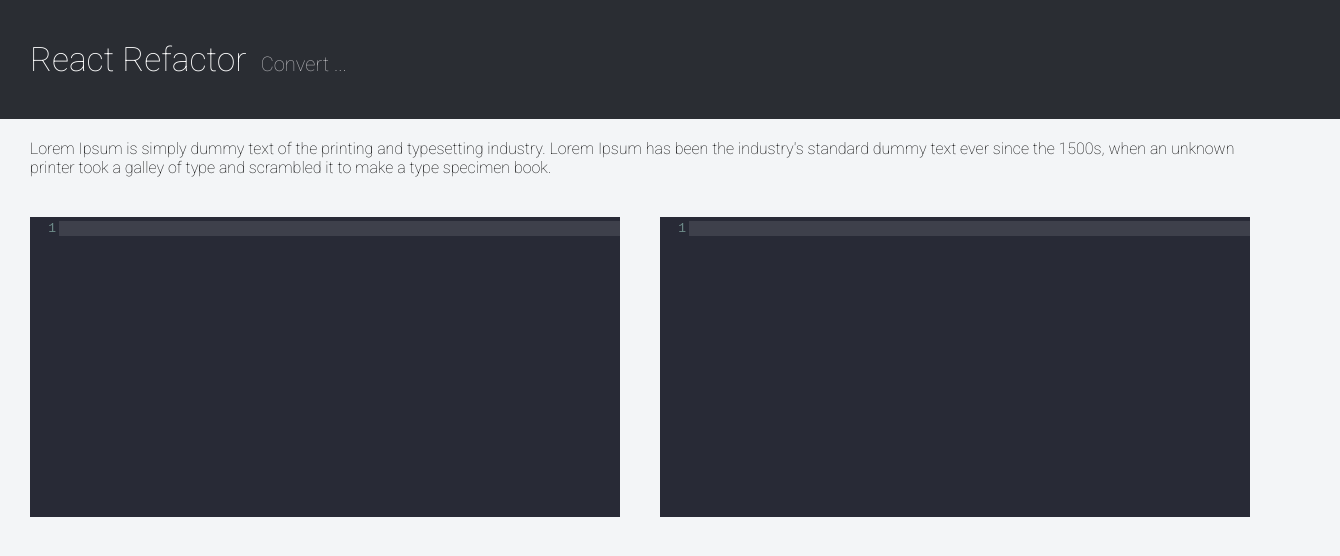
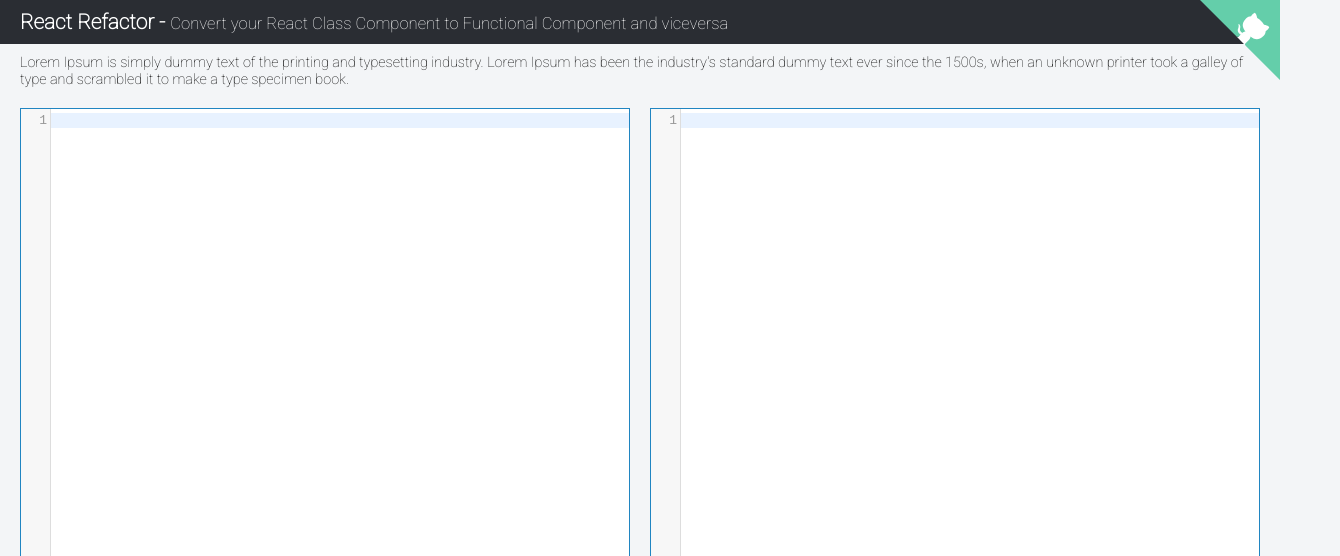
Before and after one commit to chrvadala/react-refactor, a React (Create React App) app: page / in a window 1280 px wide. Shown: the top 556 px of the page, 1340 px wide, since content can reach past the window. Built offline with nearby package versions, Linux system fonts and the light colour scheme.

Commit message:
improves gui style

```diff
--- a/src/App.js
+++ b/src/App.js
@@ -2,20 +2,26 @@
 import Content from "./Content";
 import Header from "./Header";
 import Introduction from "./Introduction";
+import GithubRibbon from "./GithubRibbon";
 
 const S_App = {
-  position: 'relative',
+  height: '100%',
+  display: 'flex',
+  flexDirection: 'column',
+  alignItems: 'stretch',
+  alignContent: 'flex-end',
 }
 
 class App extends Component {
   render() {
-    return (
+    return [
+      <GithubRibbon url={'https://github.com/chrvadala/react-refactor'}/>,
       <div className="App" style={S_App}>
         <Header/>
         <Introduction/>
         <Content/>
       </div>
-    );
+    ]
   }
 }
 
--- a/src/CodeEditor.jsx
+++ b/src/CodeEditor.jsx
@@ -1,7 +1,6 @@
 import React from 'react';
 import PropTypes from 'prop-types';
 import "codemirror/lib/codemirror.css";
-import "codemirror/theme/dracula.css";
 import "codemirror/mode/javascript/javascript.js";
 import "codemirror/mode/jsx/jsx.js";
 import "codemirror/addon/selection/active-line.js";
@@ -17,7 +16,6 @@
   lineNumbers: true,
   styleActiveLine: true,
   matchBrackets: true,
-  theme: 'dracula',
 }
 
 class CodeEditor extends React.PureComponent {
@@ -33,7 +31,7 @@
 
     let opt = {...EditorOpt, readOnly}
     this.CodeEditor = CodeMirror.fromTextArea(this.Editor, opt);
-
+    this.CodeEditor.setSize("100%", "100%");
     if (!readOnly) {
       this.CodeEditor.on('changes', instance => onChange(instance.getValue()))
     }
--- a/src/Content.jsx
+++ b/src/Content.jsx
@@ -4,14 +4,17 @@
 
 const S_CONTENT = {
   display: 'flex',
-  alignContent: 'strech',
+  alignContent: 'stretch',
   justifyContent: 'center',
   padding: "0 10px",
+  alignItems: "stretch",
+  height: "100%",
 }
 
 const S_COL = {
   width: '50%',
-  padding: "20px",
+  border: "1px solid #2085c1",
+  margin: 10,
 }
 
 class Content extends React.Component {
--- /dev/null
+++ b/src/GithubRibbon.css
@@ -0,0 +1,34 @@
+.github-corner:hover .octo-arm {
+  animation: octocat-wave 560ms ease-in-out
+}
+
+@keyframes octocat-wave {
+  0%, 100% {
+    transform: rotate(0)
+  }
+  20%, 60% {
+    transform: rotate(-25deg)
+  }
+  40%, 80% {
+    transform: rotate(10deg)
+  }
+}
+
+@media (max-width: 500px) {
+  .github-corner:hover .octo-arm {
+    animation: none
+  }
+
+  .github-corner .octo-arm {
+    animation: octocat-wave 560ms ease-in-out
+  }
+}
+
+.github-corner svg {
+  fill: #64CEAA;
+  color: #fff;
+  position: absolute;
+  top: 0;
+  border: 0;
+  right: 0;
+}
--- /dev/null
+++ b/src/GithubRibbon.jsx
@@ -0,0 +1,28 @@
+import React from 'react';
+import PropTypes from 'prop-types';
+import "./GithubRibbon.css"
+
+function GithubRibbon({url}) {
+  return (
+    <a href={url} className="github-corner" aria-label="View source on Github">
+      <svg width="80" height="80" viewBox="0 0 250 250" aria-hidden="true">
+        <path d="M0,0 L115,115 L130,115 L142,142 L250,250 L250,0 Z"/>
+        <path
+          d="M128.3,109.0 C113.8,99.7 119.0,89.6 119.0,89.6 C122.0,82.7 120.5,78.6 120.5,78.6 C119.2,72.0 123.4,76.3 123.4,76.3 C127.3,80.9 125.5,87.3 125.5,87.3 C122.9,97.6 130.6,101.9 134.4,103.2"
+          fill="currentColor" style={{transformOrigin: "130px 106px"}} className="octo-arm"/>
+        <path
+          d="M115.0,115.0 C114.9,115.1 118.7,116.5 119.8,115.4 L133.7,101.6 C136.9,99.2 139.9,98.4 142.2,98.6 C133.8,88.0 127.5,74.4 143.8,58.0 C148.5,53.4 154.0,51.2 159.7,51.0 C160.3,49.4 163.2,43.6 171.4,40.1 C171.4,40.1 176.1,42.5 178.8,56.2 C183.1,58.6 187.2,61.8 190.9,65.4 C194.5,69.0 197.7,73.2 200.1,77.6 C213.8,80.2 216.3,84.9 216.3,84.9 C212.7,93.1 206.9,96.0 205.4,96.6 C205.1,102.4 203.0,107.8 198.3,112.5 C181.9,128.9 168.3,122.5 157.7,114.1 C157.9,116.9 156.7,120.9 152.7,124.9 L141.0,136.5 C139.8,137.7 141.6,141.9 141.8,141.8 Z"
+          fill="currentColor" className="octo-body"/>
+      </svg>
+    </a>
+
+  );
+}
+
+GithubRibbon.propTypes = {
+  url: PropTypes.string.isRequired,
+};
+GithubRibbon.defaultProps = {};
+
+
+export default GithubRibbon;
--- a/src/Header.jsx
+++ b/src/Header.jsx
@@ -1,29 +1,29 @@
 import React from 'react';
 
 const S_HEADER = {
-  display: 'block',
-  padding: '40px 30px',
-  width: '100%',
+  backgroundColor: '#2a2d33',
+}
 
-  backgroundColor: '#2a2d33',
+const S_TITLE = {
+  padding: "10px 20px",
   color: '#fff',
-  fontSize: '2.1em',
+  fontSize: '1.3em',
   margin: 0,
-  fontWeight: 100,
+  fontWeight: "bold",
 }
 
 const S_SUBTITLE = {
-  color: '#b8b8bc',
-  fontSize: '0.6em',
-  paddingLeft: '0.7em',
+  fontSize: "0.8em",
+  fontWeight: 100,
 }
 
 function Header(props) {
   return (
-    <h1 style={S_HEADER}>
-      React Refactor
-      <span style={S_SUBTITLE}>Convert ...</span>
-    </h1>
+    <div style={S_HEADER}>
+      <h1 style={S_TITLE}>
+        React Refactor - <span style={S_SUBTITLE}>Convert your React Class Component to Functional Component and viceversa</span>
+      </h1>
+    </div>
   );
 }
 
--- a/src/Introduction.jsx
+++ b/src/Introduction.jsx
@@ -1,17 +1,24 @@
 import React from 'react';
 
-const S_DESCRIPTION = {
-  margin: '20px 30px',
+const S_INTRODUCTION = {
+  margin: "10px 20px",
+}
+
+const S_DESC = {
+  margin: 0,
+  fontSize: "0.9em",
 }
 
 function Introduction(props) {
   return (
-    <p style={S_DESCRIPTION}>
-      Lorem Ipsum is simply dummy text of the printing and typesetting industry. Lorem Ipsum has been the industry's
-      standard dummy text ever since the 1500s, when an unknown printer took a galley of type and scrambled it to
-      make
-      a type specimen book.
-    </p>
+    <div style={S_INTRODUCTION}>
+      <p style={S_DESC}>
+        Lorem Ipsum is simply dummy text of the printing and typesetting industry. Lorem Ipsum has been the industry's
+        standard dummy text ever since the 1500s, when an unknown printer took a galley of type and scrambled it to
+        make
+        a type specimen book.
+      </p>
+    </div>
   );
 }
 
```
